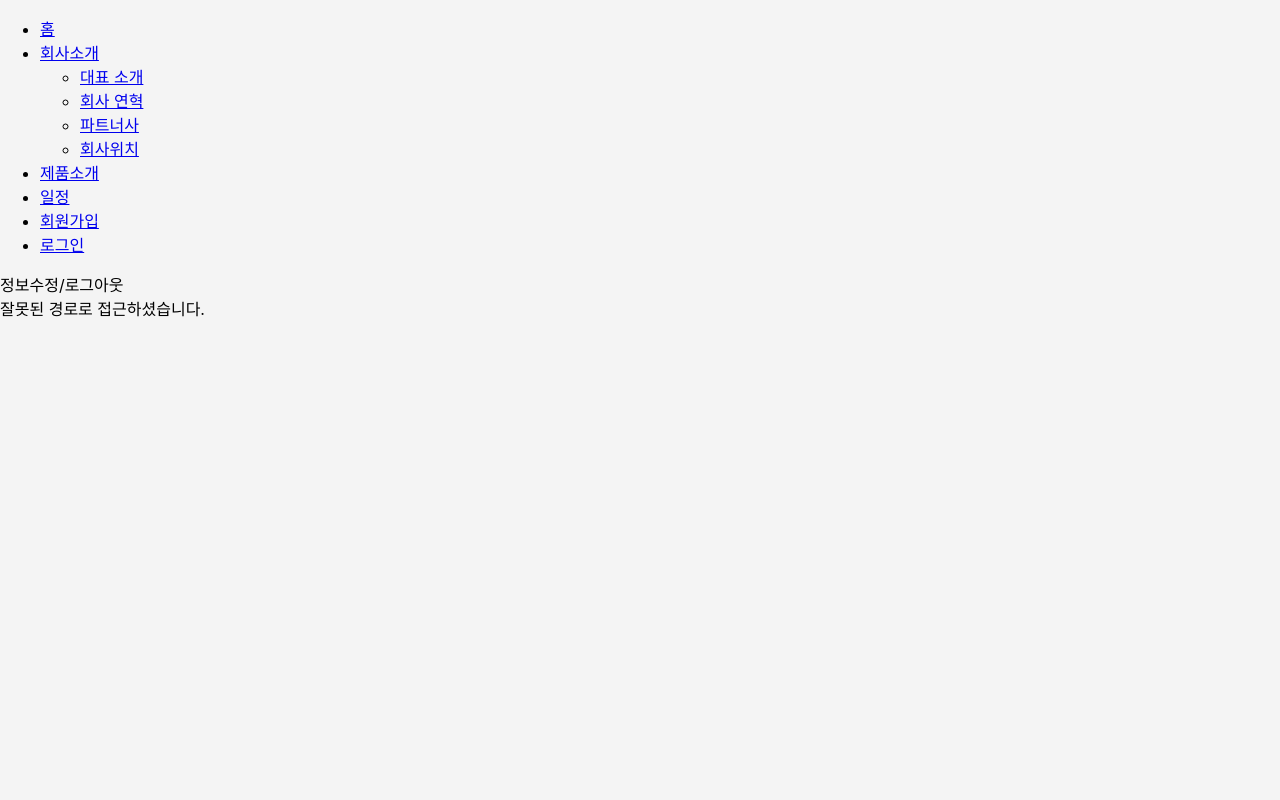
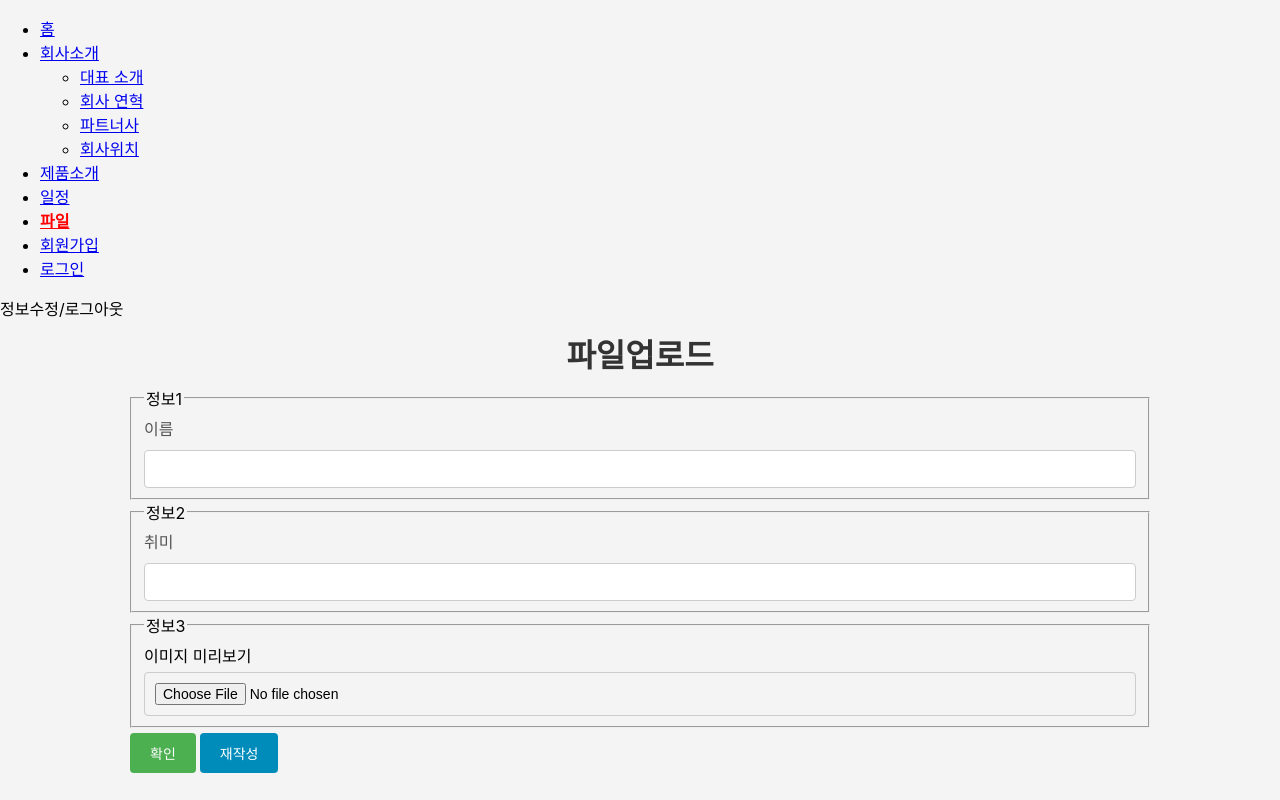
Before and after one commit to miss-gif/react-lecture, a React (Create React App) app: page /file in a window 1280 px wide. Built offline with nearby package versions, Linux system fonts and the light colour scheme.

Commit message:
Save : 중간 저장

```diff
--- a/src/App.js
+++ b/src/App.js
@@ -17,6 +17,7 @@ import NotFound from "./pages/NotFound";
 import Join from "./pages/member/Join";
 import Login from "./pages/member/Login";
 import { UserInfoProvider } from "./context/UserInfoProvider";
+import File from "./pages/File";
 
 function App() {
   // 복잡한 데이터
@@ -73,6 +74,7 @@ function App() {
             <Route path="/schedule" element={<Schedule />}></Route>
             <Route path="/join" element={<Join />}></Route>
             <Route path="/login" element={<Login />}></Route>
+            <Route path="/file" element={<File />}></Route>
 
             {/* 잘못된 경로 */}
             <Route path="*" element={<NotFound />}></Route>
--- a/src/components/layout/Header.js
+++ b/src/components/layout/Header.js
@@ -87,6 +87,14 @@ const Header = ({ children }) => {
             일정
           </NavLink>
         </li>
+        <li>
+          <NavLink
+            to="/file"
+            className={({ isActive }) => (isActive ? "active-link" : "")}
+          >
+            파일
+          </NavLink>
+        </li>
 
         {isUser ? (
           <>
--- /dev/null
+++ b/src/pages/File.js
@@ -0,0 +1,81 @@
+import { useState } from "react";
+
+const File = () => {
+  const Wrap = {
+    width: "80%",
+    margin: "0 auto",
+  };
+  const [userName, setUserName] = useState("");
+  const [userHobby, setUserHobby] = useState("");
+
+  const handleFile = e => {
+    console.log(e.target.files);
+  };
+  const handleFileChange = e => {
+    // file 이라서 e.target.value 를 활용하지 않는다.
+    // e.taret.files 는 배열이다.
+    // e.target.files = [];
+
+    console.log(e.target.files[0]);
+  };
+  const handleSubmit = e => {
+    // 기본기능막기
+    e.preventDefault();
+    if (!userName) {
+      alert("이름을 입력하세요.");
+      return;
+    }
+    if (!userHobby) {
+      alert("취미를 입력하세요.");
+      return;
+    }
+    console.log("데이터 전송");
+  };
+  return (
+    <div style={Wrap}>
+      <h1>파일업로드</h1>
+      <form
+        onSubmit={e => {
+          handleSubmit(e);
+        }}
+      >
+        <fieldset>
+          <legend>정보1</legend>
+          <label htmlFor="username">이름</label>
+          <input
+            type="text"
+            id="username"
+            value={userName}
+            onChange={e => setUserName(e.target.value)}
+          />
+        </fieldset>
+        <fieldset>
+          <legend>정보2</legend>
+          <label htmlFor="hobby">취미</label>
+          <input
+            type="text"
+            id="hobby"
+            value={userHobby}
+            onChange={e => setUserHobby(e.target.value)}
+          />
+        </fieldset>
+
+        <fieldset>
+          <legend>정보3</legend>
+          <div>이미지 미리보기</div>
+          <input
+            type="file"
+            accept="image/png, image/gif, image/jpeg"
+            // onClick={e => handleFile(e)}
+            onChange={e => handleFileChange(e)}
+          />
+        </fieldset>
+
+        <button type="submit">확인</button>
+        <button type="reset">재작성</button>
+      </form>
+    </div>
+  );
+};
+
+export default File;
```
Also changed, not shown: 1 other file (tests, documents, lock files or other folders).
